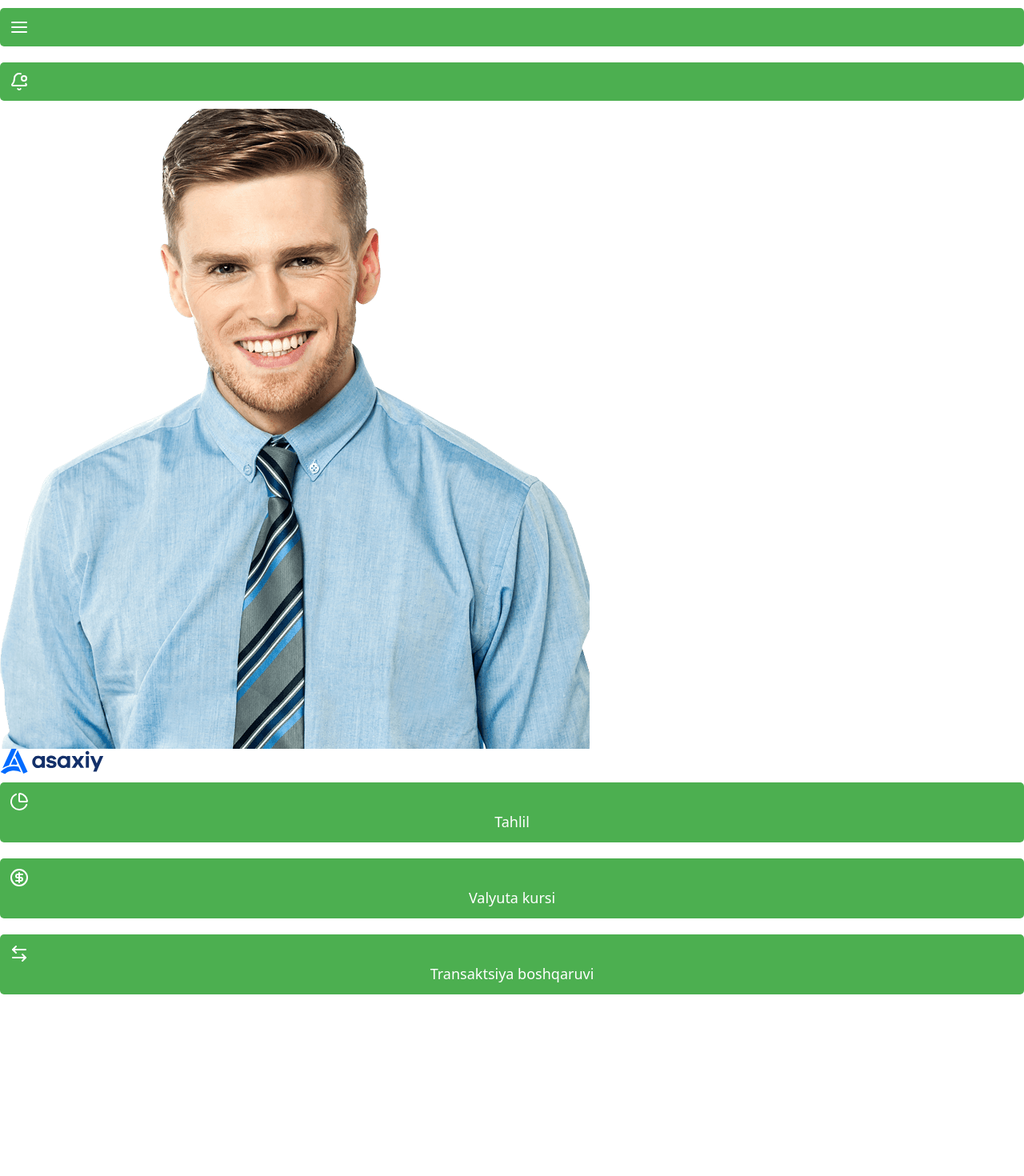
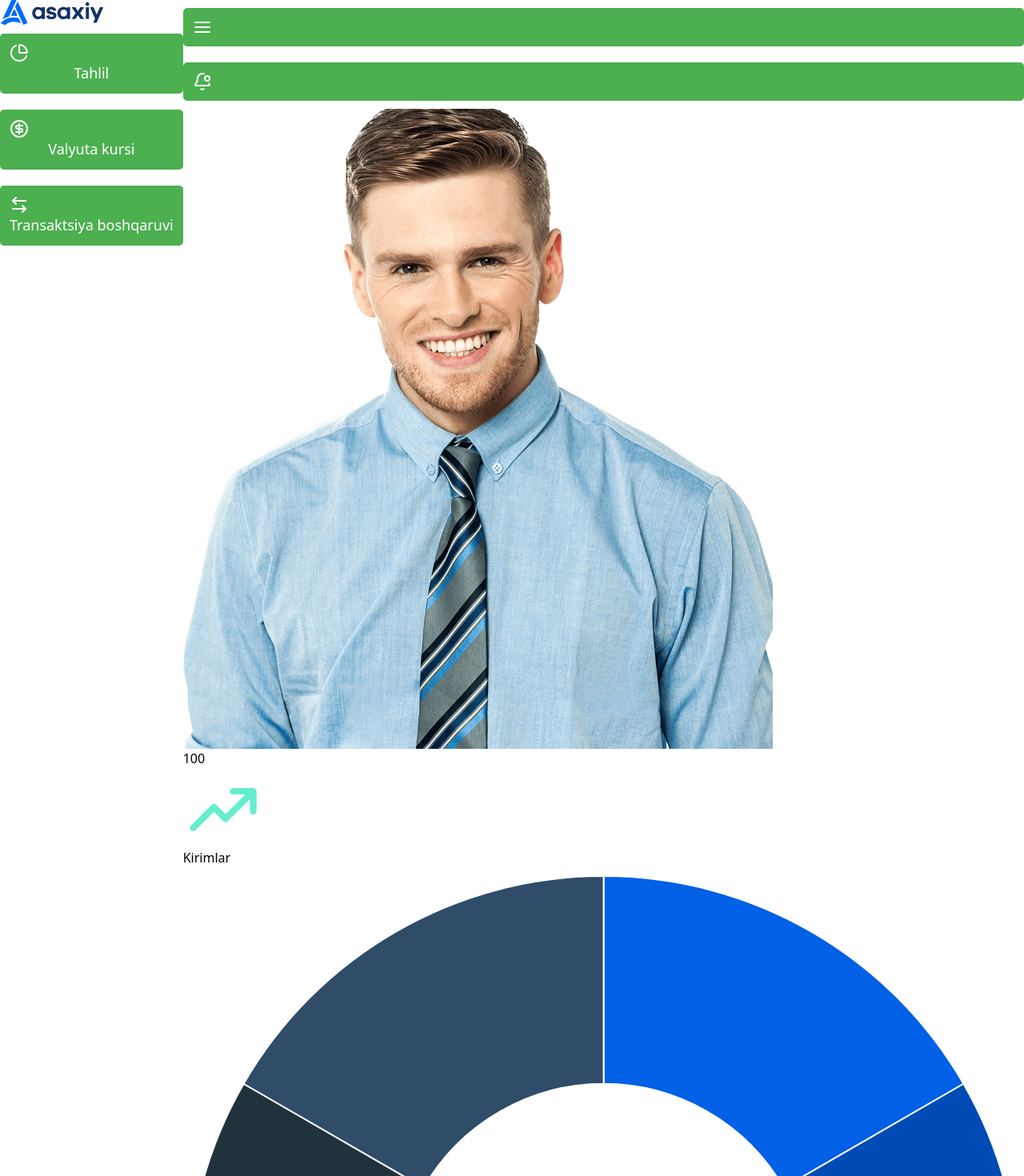
Before and after one commit to shokhsanam18/Asaxiy-transactions, a React (Vite) app: page / in a window 1280 px wide. Shown: the top 1470 px of the page at 80% size. Before the commit the page ends 1253 px from the top, so only its background shows below. Built offline with nearby package versions, Linux system fonts and the light colour scheme.

Commit message:
layout50%

```diff
--- a/src/App.jsx
+++ b/src/App.jsx
@@ -1,5 +1,5 @@
 import { Route, Routes } from "react-router-dom";
-import Navbar from "./components/layout";
+import { Layout } from "./components/layout";
 import Transactions from "./components/transactions";
 import Conversions from "./components/conversions";
 import Analytics from "./components/analytics";
@@ -7,11 +7,21 @@ import Analytics from "./components/analytics";
 function App() {
   return (
     <>
-      <Navbar />
+      {/* <Layout />
       <Routes>
         <Route path="/tahlil" element={<Analytics />} />
         <Route path="/conversions" element={<Conversions />} />
         <Route path="/transactions" element={<Transactions />} />
+      </Routes> */}
+
+      <Routes>
+        <Route path="/" element={<Layout />}>
+          <Route index element={<Analytics />} />
+          <Route path="tahlil" element={<Analytics />} />
+          <Route path="conversions" element={<Conversions />} />
+          <Route path="transactions" element={<Transactions />} />
+        </Route>
+        <Route path="*" element={<div>404 page not found</div>} />
       </Routes>
     </>
   );
--- a/src/components/layout.jsx
+++ b/src/components/layout.jsx
@@ -1,115 +1,132 @@
-import { useState } from "react";
-import { AlignJustify } from "lucide-react";
-import { BellDot } from "lucide-react";
-import { ArrowLeftRight } from "lucide-react";
-import { ChartPie } from "lucide-react";
-import { CircleDollarSign } from "lucide-react";
-import Photo from "../assets/people19.png";
-import Logo from "../assets/asaxiy-logo.svg";
-import { Link } from "react-router-dom";
-import { useSidebarStore } from "../Store";
+// import { useState } from "react";
+// import { AlignJustify } from "lucide-react";
+// import { BellDot } from "lucide-react";
+// import { ArrowLeftRight } from "lucide-react";
+// import { ChartPie } from "lucide-react";
+// import { CircleDollarSign } from "lucide-react";
+// import Photo from "../assets/people19.png";
+// import Logo from "../assets/asaxiy-logo.svg";
+// import { Link } from "react-router-dom";
+// import { useSidebarStore } from "../Store";
 
-const Navbar = () => {
-  // const [side, setSideBar] = useState(true);
+// const Navbar = () => {
+//   // const [side, setSideBar] = useState(true);
 
-  // const SideBarShow = () => setSideBar(!side);
+//   // const SideBarShow = () => setSideBar(!side);
 
-  const { side, SideBarShow } = useSidebarStore();
+//   const { side, SideBarShow } = useSidebarStore();
+//   return (
+//     <>
+//       <nav className="NavBar bg-white sticky z-20 top-0 flex shadow-sm p-5 h-[90px] justify-between items-center flex-wrap flex-shrink">
+//         <div className="flex items-center justify-center">
+//           <button
+//             className="SideBarMenu w-16 h-11 bg-neutral-100 border-none rounded-md flex justify-center items-center fixed left-96 hover:bg-gray-100"
+//             onClick={SideBarShow}
+//           >
+//             <AlignJustify className="Menu text-gray-800 hover:text-gray-600" />
+//           </button>
+//         </div>
+//         <div className="right flex gap-4 items-center justify-center">
+//           <div className="flex justify-center items-center">
+//             <button className="Bell h-14 w-14 rounded-full border-none bg-neutral-50 shadow-md hover:bg-gray-100 flex justify-center items-center">
+//               <BellDot className="text-gray-800 self-center" />
+//             </button>
+//           </div>
+
+//           <img
+//             src={Photo}
+//             alt="this is image"
+//             className="photo h-14 w-14 rounded-full border-none bg-neutral-50 shadow-md"
+//           />
+//         </div>
+//       </nav>
+
+//       {side ? (
+//         <div className="SideBar h-screen w-[320px] z-30 fixed top-0 left-0 bg-neutral-100 flex p-5 gap-10 flex-col translate-x-0 transition-all">
+//           <div className="logo">
+//             <a href="/">
+//               <img src={Logo} alt="" />
+//             </a>
+//           </div>
+//           <ul className="list-none no-underline flex justify-center items-start flex-col gap-4">
+//             <li className=" w-[260px] ">
+//               <Link to="/tahlil">
+//                 <button className="font-bold  bg-blue-600 text-white rounded-md flex items-center justify-start gap-3 p-3 text-xs uppercase w-full hover:shadow-xl">
+//                   <ChartPie />
+//                   Tahlil
+//                 </button>
+//               </Link>
+//             </li>
+//             <li className="w-[260px]">
+//               <Link to="/conversions">
+//                 <button className="font-bold  bg-blue-600 text-white rounded-md flex items-center justify-start gap-3 p-3 text-xs uppercase w-full hover:shadow-xl">
+//                   <CircleDollarSign /> Valyuta kursi
+//                 </button>
+//               </Link>
+//             </li>
+//             <li className="w-[260px]">
+//               <Link to="/transactions">
+//                 <button className="font-bold bg-blue-600 text-white rounded-md flex items-center justify-start gap-3 p-3 text-xs uppercase w-full hover:shadow-xl">
+//                   <ArrowLeftRight />
+//                   Transaktsiya boshqaruvi
+//                 </button>
+//               </Link>
+//             </li>
+//           </ul>
+//         </div>
+//       ) : (
+//         <div className="SideBar h-screen w-[320px] z-30 fixed top-0 left-0 bg-neutral-100 flex p-5 gap-10 flex-col -translate-x-full transition-all">
+//           <div className="logo">
+//             <a href="/">
+//               <img src={Logo} alt="" />
+//             </a>
+//           </div>
+//           <ul className="list-none no-underline flex justify-center items-start flex-col gap-4">
+//             <li className=" w-[260px] ">
+//               <Link to="/tahlil">
+//                 <button className="font-bold  bg-blue-600 text-white rounded-md flex items-center justify-start gap-3 p-3 text-xs uppercase w-full hover:shadow-xl">
+//                   <ChartPie className="inline-block" />
+//                   Tahlil
+//                 </button>
+//               </Link>
+//             </li>
+//             <li className="w-[260px]">
+//               <Link to="/conversions">
+//                 <button className="font-bold  bg-blue-600 text-white rounded-md flex items-center justify-start gap-3 p-3 text-xs uppercase w-full hover:shadow-xl">
+//                   <CircleDollarSign /> Valyuta kursi
+//                 </button>
+//               </Link>
+//             </li>
+//             <li className="w-[260px]">
+//               <Link to="/transactions">
+//                 <button className="font-bold bg-blue-600 text-white rounded-md flex items-center justify-start gap-3 p-3 text-xs uppercase w-full hover:shadow-xl">
+//                   <ArrowLeftRight />
+//                   Transaktsiya boshqaruvi
+//                 </button>
+//               </Link>
+//             </li>
+//           </ul>
+//         </div>
+//       )}
+//     </>
+//   );
+// };
+
+// export default Navbar;
+
+import React from "react";
+import { Nav } from "./navbar";
+import { Sidebar } from "./sidebar";
+import { Outlet } from "react-router-dom";
+
+export const Layout = () => {
   return (
-    <>
-      <nav className="NavBar bg-white sticky z-20 top-0 flex shadow-sm p-5 h-[90px] justify-between items-center flex-wrap flex-shrink">
-        <div className="flex items-center justify-center">
-          <button
-            className="SideBarMenu w-16 h-11 bg-neutral-100 border-none rounded-md flex justify-center items-center fixed left-96 hover:bg-gray-100"
-            onClick={SideBarShow}
-          >
-            <AlignJustify className="Menu text-gray-800 hover:text-gray-600" />
-          </button>
-        </div>
-        <div className="right flex gap-4 items-center justify-center">
-          <div className="flex justify-center items-center">
-            <button className="Bell h-14 w-14 rounded-full border-none bg-neutral-50 shadow-md hover:bg-gray-100 flex justify-center items-center">
-              <BellDot className="text-gray-800 self-center" />
-            </button>
-          </div>
-
-          <img
-            src={Photo}
-            alt="this is image"
-            className="photo h-14 w-14 rounded-full border-none bg-neutral-50 shadow-md"
-          />
-        </div>
-      </nav>
-
-      {side ? (
-        <div className="SideBar h-screen w-[320px] z-30 fixed top-0 left-0 bg-neutral-100 flex p-5 gap-10 flex-col translate-x-0 transition-all">
-          <div className="logo">
-            <a href="/">
-              <img src={Logo} alt="" />
-            </a>
-          </div>
-          <ul className="list-none no-underline flex justify-center items-start flex-col gap-4">
-            <li className=" w-[260px] ">
-              <Link to="/tahlil">
-                <button className="font-bold  bg-blue-600 text-white rounded-md flex items-center justify-start gap-3 p-3 text-xs uppercase w-full hover:shadow-xl">
-                  <ChartPie />
-                  Tahlil
-                </button>
-              </Link>
-            </li>
-            <li className="w-[260px]">
-              <Link to="/conversions">
-                <button className="font-bold  bg-blue-600 text-white rounded-md flex items-center justify-start gap-3 p-3 text-xs uppercase w-full hover:shadow-xl">
-                  <CircleDollarSign /> Valyuta kursi
-                </button>
-              </Link>
-            </li>
-            <li className="w-[260px]">
-              <Link to="/transactions">
-                <button className="font-bold bg-blue-600 text-white rounded-md flex items-center justify-start gap-3 p-3 text-xs uppercase w-full hover:shadow-xl">
-                  <ArrowLeftRight />
-                  Transaktsiya boshqaruvi
-                </button>
-              </Link>
-            </li>
-          </ul>
-        </div>
-      ) : (
-        <div className="SideBar h-screen w-[320px] z-30 fixed top-0 left-0 bg-neutral-100 flex p-5 gap-10 flex-col -translate-x-full transition-all">
-          <div className="logo">
-            <a href="/">
-              <img src={Logo} alt="" />
-            </a>
-          </div>
-          <ul className="list-none no-underline flex justify-center items-start flex-col gap-4">
-            <li className=" w-[260px] ">
-              <Link to="/tahlil">
-                <button className="font-bold  bg-blue-600 text-white rounded-md flex items-center justify-start gap-3 p-3 text-xs uppercase w-full hover:shadow-xl">
-                  <ChartPie className="inline-block" />
-                  Tahlil
-                </button>
-              </Link>
-            </li>
-            <li className="w-[260px]">
-              <Link to="/conversions">
-                <button className="font-bold  bg-blue-600 text-white rounded-md flex items-center justify-start gap-3 p-3 text-xs uppercase w-full hover:shadow-xl">
-                  <CircleDollarSign /> Valyuta kursi
-                </button>
-              </Link>
-            </li>
-            <li className="w-[260px]">
-              <Link to="/transactions">
-                <button className="font-bold bg-blue-600 text-white rounded-md flex items-center justify-start gap-3 p-3 text-xs uppercase w-full hover:shadow-xl">
-                  <ArrowLeftRight />
-                  Transaktsiya boshqaruvi
-                </button>
-              </Link>
-            </li>
-          </ul>
-        </div>
-      )}
-    </>
+    <div style={{ display: "flex" }}>
+      <Sidebar />
+      <div style={{ flex: 1 }}>
+        <Nav />
+        <Outlet />
+      </div>
+    </div>
   );
 };
-
-export default Navbar;
--- /dev/null
+++ b/src/components/navbar.jsx
@@ -0,0 +1,34 @@
+import React from "react";
+import { AlignJustify } from "lucide-react";
+import { BellDot } from "lucide-react";
+import Photo from "../assets/people19.png";
+import { useSidebarStore } from "../Store";
+
+export const Nav = () => {
+  const { SideBarShow } = useSidebarStore();
+  return (
+    <nav className="NavBar bg-white sticky top-0 flex shadow-sm p-5 h-[90px] justify-between items-center flex-wrap ">
+      <div className="flex items-center justify-center">
+        <button
+          className="SideBarMenu w-16 h-11 bg-neutral-100 border-none rounded-md flex justify-center items-center hover:bg-gray-100"
+          onClick={SideBarShow}
+        >
+          <AlignJustify className="Menu text-gray-800 hover:text-gray-600" />
+        </button>
+      </div>
+      <div className="right flex gap-4 items-center justify-center">
+        <div className="flex justify-center items-center">
+          <button className="Bell h-14 w-14 rounded-full border-none bg-neutral-50 shadow-md hover:bg-gray-100 flex justify-center items-center">
+            <BellDot className="text-gray-800 self-center" />
+          </button>
+        </div>
+
+        <img
+          src={Photo}
+          alt="this is image"
+          className="photo h-14 w-14 rounded-full border-none bg-neutral-50 shadow-md"
+        />
+      </div>
+    </nav>
+  );
+};
--- /dev/null
+++ b/src/components/sidebar.jsx
@@ -0,0 +1,49 @@
+import React from "react";
+import { Link } from "react-router-dom";
+import { ArrowLeftRight } from "lucide-react";
+import { ChartPie } from "lucide-react";
+import { CircleDollarSign } from "lucide-react";
+import { useSidebarStore } from "../Store";
+import Logo from "../assets/asaxiy-logo.svg";
+
+export const Sidebar = () => {
+  const { side } = useSidebarStore();
+  return (
+    <>
+      {side ? (
+        <div className="SideBar z-10 h-screen w-[320px] fixed top-0 left-0 bg-neutral-100 flex p-5 gap-10 flex-col translate-x-0 transition-all">
+          <div className="logo">
+            <a href="/">
+              <img src={Logo} alt="" />
+            </a>
+          </div>
+          <ul className="list-none no-underline flex justify-center items-start flex-col gap-2">
+            <li className=" w-[260px] ">
+              <Link to="/tahlil">
+                <button className="font-bold  bg-blue-600 text-white rounded-md flex items-center justify-start gap-3 p-3 text-xs uppercase w-full hover:shadow-xl">
+                  <ChartPie />
+                  Tahlil
+                </button>
+              </Link>
+            </li>
+            <li className="w-[260px]">
+              <Link to="/conversions">
+                <button className="font-bold  bg-blue-600 text-white rounded-md flex items-center justify-start gap-3 p-3 text-xs uppercase w-full hover:shadow-xl">
+                  <CircleDollarSign /> Valyuta kursi
+                </button>
+              </Link>
+            </li>
+            <li className="w-[260px]">
+              <Link to="/transactions">
+                <button className="font-bold bg-blue-600 text-white rounded-md flex items-center justify-start gap-3 p-3 text-xs uppercase w-full hover:shadow-xl">
+                  <ArrowLeftRight />
+                  Transaktsiya boshqaruvi
+                </button>
+              </Link>
+            </li>
+          </ul>
+        </div>
+      ) : null}
+    </>
+  );
+};
```
